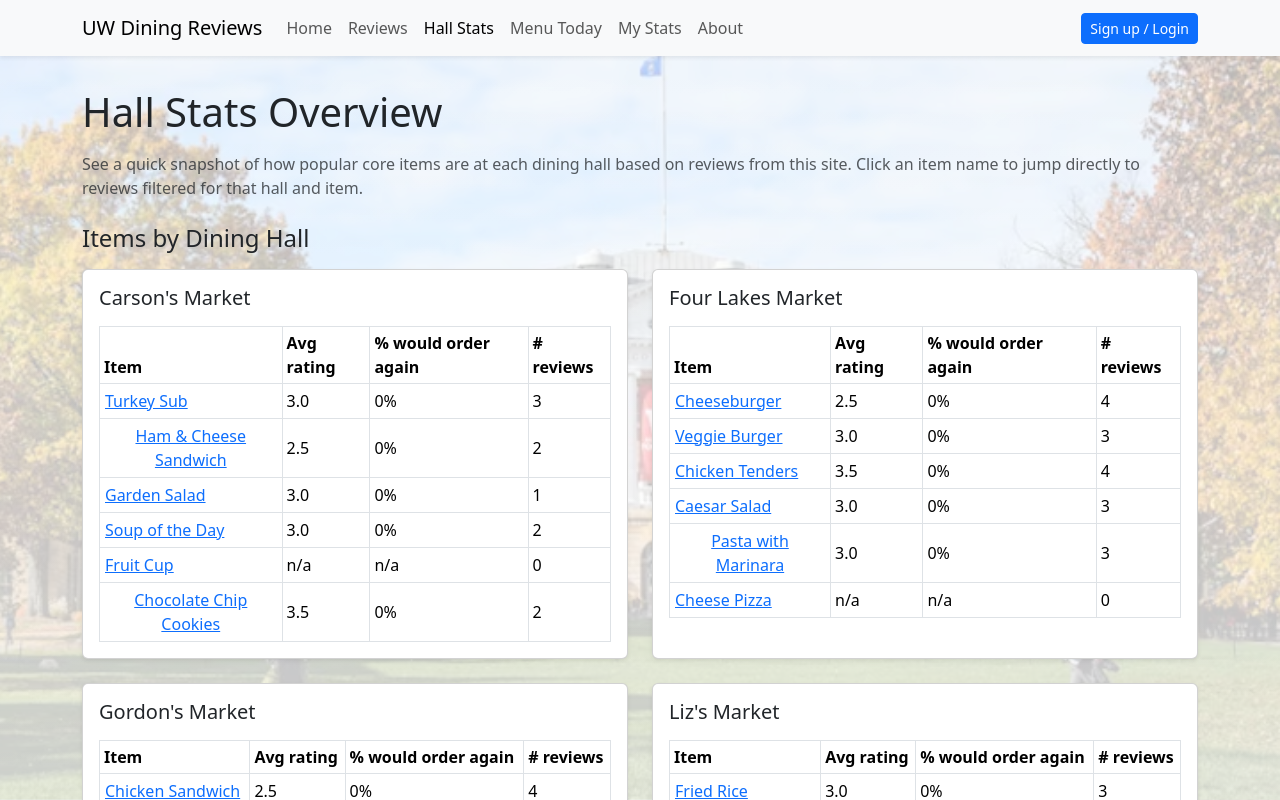
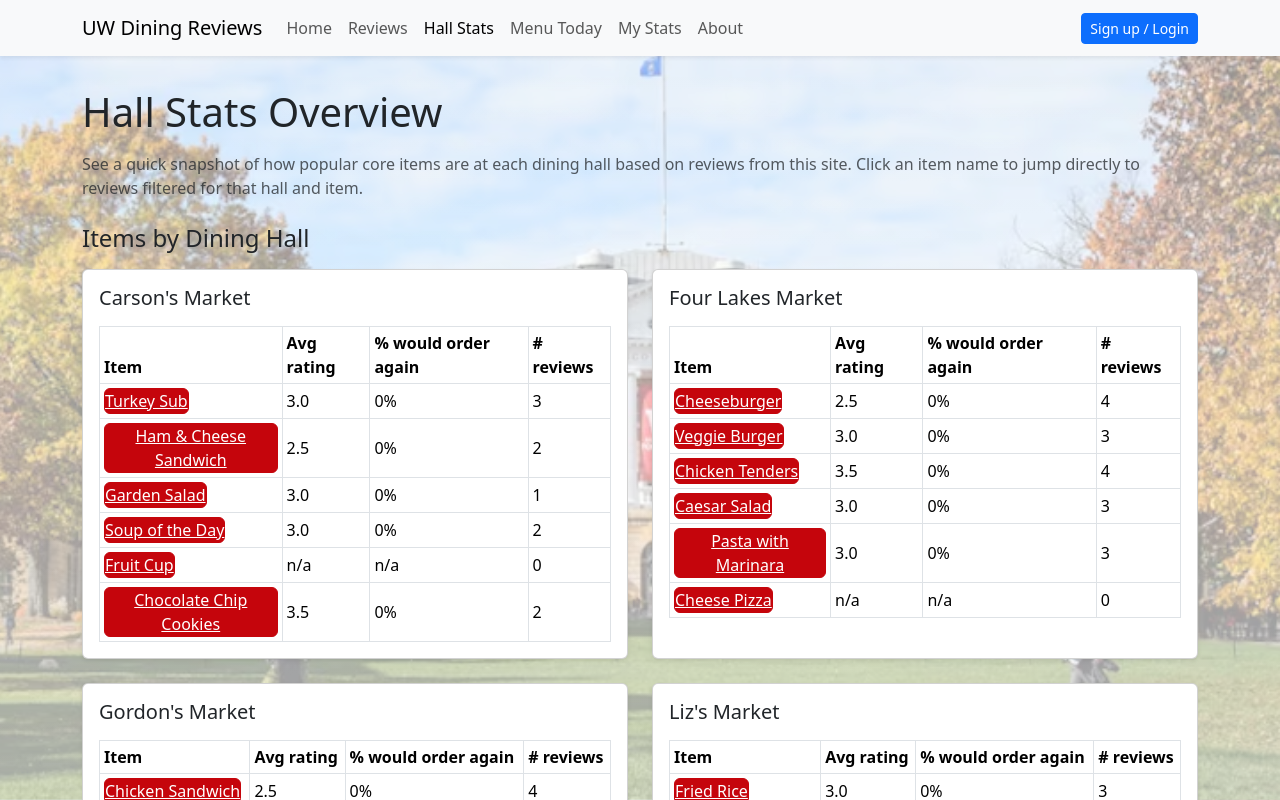
Before and after one commit to CS571-F25/p130, a React (Vite) app: page /#/menus in a window 1280 px wide. Shown: the top 800 px of the page. Built offline with nearby package versions, Linux system fonts and the light colour scheme.

Commit message:
fixed auth persistence, red buttons

```diff
--- a/src/App.css
+++ b/src/App.css
@@ -2,15 +2,18 @@ main {
   padding-top: 4rem;
 }
 
-/* === BUTTONS: ALL RED === */
-.btn {
+/* === BUTTONS: MAKE EVERYTHING RED === */
+.btn,
+button.btn {
   background-color: #c5050c;
   border-color: #c5050c;
   color: #ffffff;
 }
 
 .btn:hover,
-.btn:focus {
+.btn:focus,
+button.btn:hover,
+button.btn:focus {
   background-color: #8b0009;
   border-color: #8b0009;
   color: #ffffff;
@@ -24,7 +27,7 @@ main {
   opacity: 0.65;
 }
 
-/* Outline buttons should still read as red */
+/* Outline variants still red-themed */
 .btn-outline-primary,
 .btn-outline-secondary,
 .btn-outline-success,
@@ -46,8 +49,24 @@ main {
   color: #ffffff;
 }
 
-/* Pagination red */
-.pagination-red .page-link {
+/* Link-style buttons (e.g., item links in Hall Stats) */
+.btn-link {
+  background-color: transparent;
+  border-color: transparent;
+  color: #c5050c;
+  padding-left: 0;
+  padding-right: 0;
+}
+
+.btn-link:hover,
+.btn-link:focus {
+  background-color: transparent;
+  color: #8b0009;
+  text-decoration: underline;
+}
+
+/* Pagination links */
+.page-link {
   color: #c5050c;
 }
 
@@ -57,8 +76,7 @@ main {
   color: #ffffff;
 }
 
-/* === REVIEW CARDS === */
-/* Wide, horizontal cards, consistent image size, red outline */
+/* === REVIEW CARDS: WIDE, IMAGE LEFT, RED OUTLINE === */
 .review-card {
   border: 1px solid #c5050c;
   width: 100%;
--- a/src/index.css
+++ b/src/index.css
@@ -14,10 +14,10 @@ body {
   margin: 0;
   min-width: 320px;
   min-height: 100vh;
-  /* Bascom-style image with lighter overlay (more visible) */
+  /* Bascom image with slightly stronger visibility */
   background-image: linear-gradient(
-      rgba(255, 255, 255, 0.7),
-      rgba(255, 255, 255, 0.8)
+      rgba(255, 255, 255, 0.55),
+      rgba(255, 255, 255, 0.65)
     ),
     url("/uw-hero.jpg");
   background-size: cover;
--- a/src/pages/Auth.jsx
+++ b/src/pages/Auth.jsx
@@ -28,11 +28,13 @@ function saveAccounts(accounts) {
 }
 
 export default function Auth({ currentUser, onLogin }) {
-  const [mode, setMode] = useState("login"); // 'login' or 'signup'
+  const [mode, setMode] = useState("login"); // "login" or "signup"
   const [username, setUsername] = useState("");
   const [pin, setPin] = useState("");
   const [error, setError] = useState("");
+  const [accounts, setAccounts] = useState(() => loadAccounts());
 
+  // If there's a cookie but App doesn't know yet, sync it once.
   useEffect(() => {
     const cookieUser = getCurrentUserFromCookie();
     if (cookieUser && !currentUser && onLogin) {
@@ -40,48 +42,54 @@ export default function Auth({ currentUser, onLogin }) {
     }
   }, [currentUser, onLogin]);
 
+  const isSignedIn = Boolean(currentUser);
+
   const handleSubmit = (e) => {
     e.preventDefault();
     setError("");
 
-    if (!username.trim() || !pin.trim()) {
+    const rawUser = username.trim();
+    const rawPin = pin.trim();
+
+    if (!rawUser || !rawPin) {
       setError("Please enter both a username and a PIN.");
       return;
     }
 
-    if (pin.length < 4 || pin.length > 6) {
+    if (rawPin.length < 4 || rawPin.length > 6) {
       setError("PIN must be between 4 and 6 characters.");
       return;
     }
 
-    const accounts = loadAccounts();
-    const normalized = username.trim();
+    const normalized = rawUser;
 
     if (mode === "login") {
       if (!accounts[normalized]) {
         setError("This account does not exist. Please sign up first.");
         return;
       }
-      if (accounts[normalized].pin !== pin) {
+      if (accounts[normalized].pin !== rawPin) {
         setError("Incorrect PIN for this account.");
         return;
       }
       setCurrentUserCookie(normalized);
       if (onLogin) onLogin(normalized);
     } else {
-      // signup
+      // SIGN UP
       if (accounts[normalized]) {
         setError("That username is already taken. Please choose another.");
         return;
       }
-      accounts[normalized] = { pin };
-      saveAccounts(accounts);
+      const updated = {
+        ...accounts,
+        [normalized]: { pin: rawPin },
+      };
+      setAccounts(updated);
+      saveAccounts(updated);
       setCurrentUserCookie(normalized);
       if (onLogin) onLogin(normalized);
     }
   };
-
-  const isSignedIn = Boolean(currentUser);
 
   return (
     <Container className="py-4">
```
Also changed, not shown: 5 other files (tests, documents, lock files or other folders).
